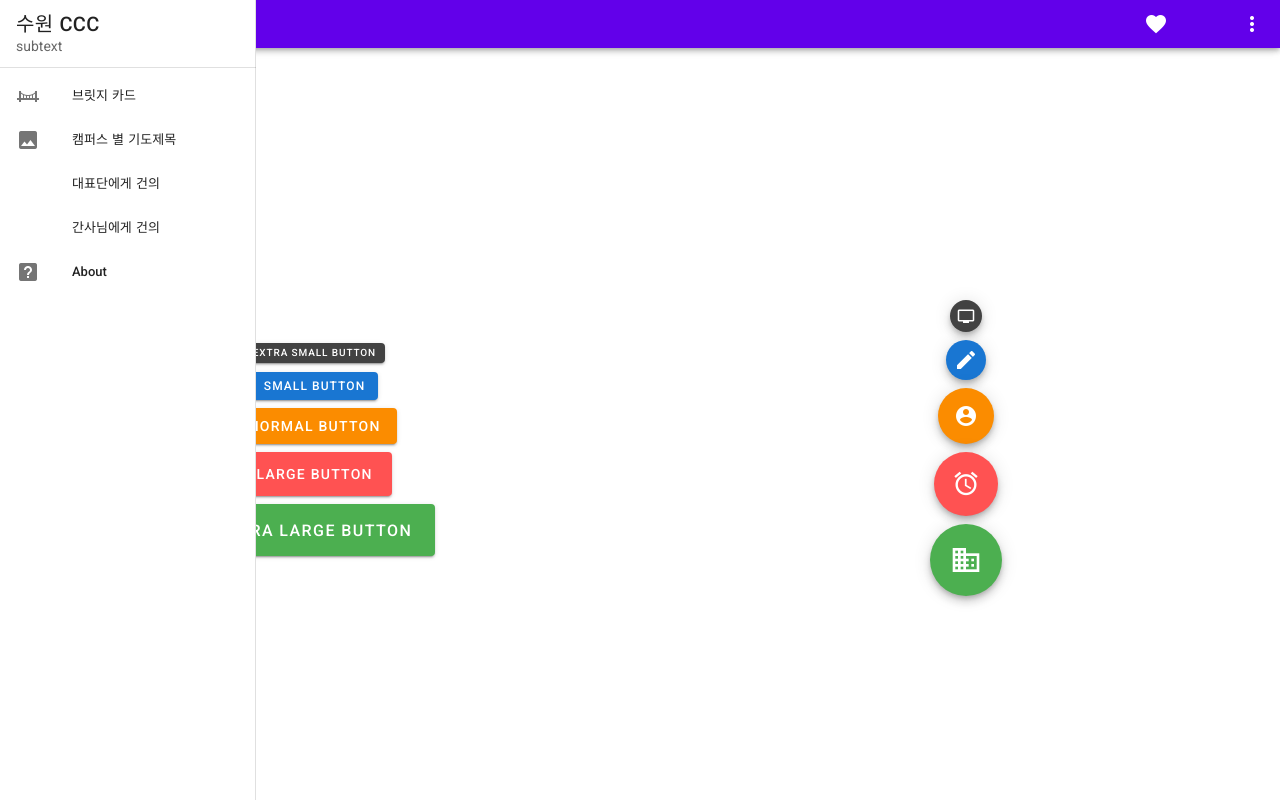
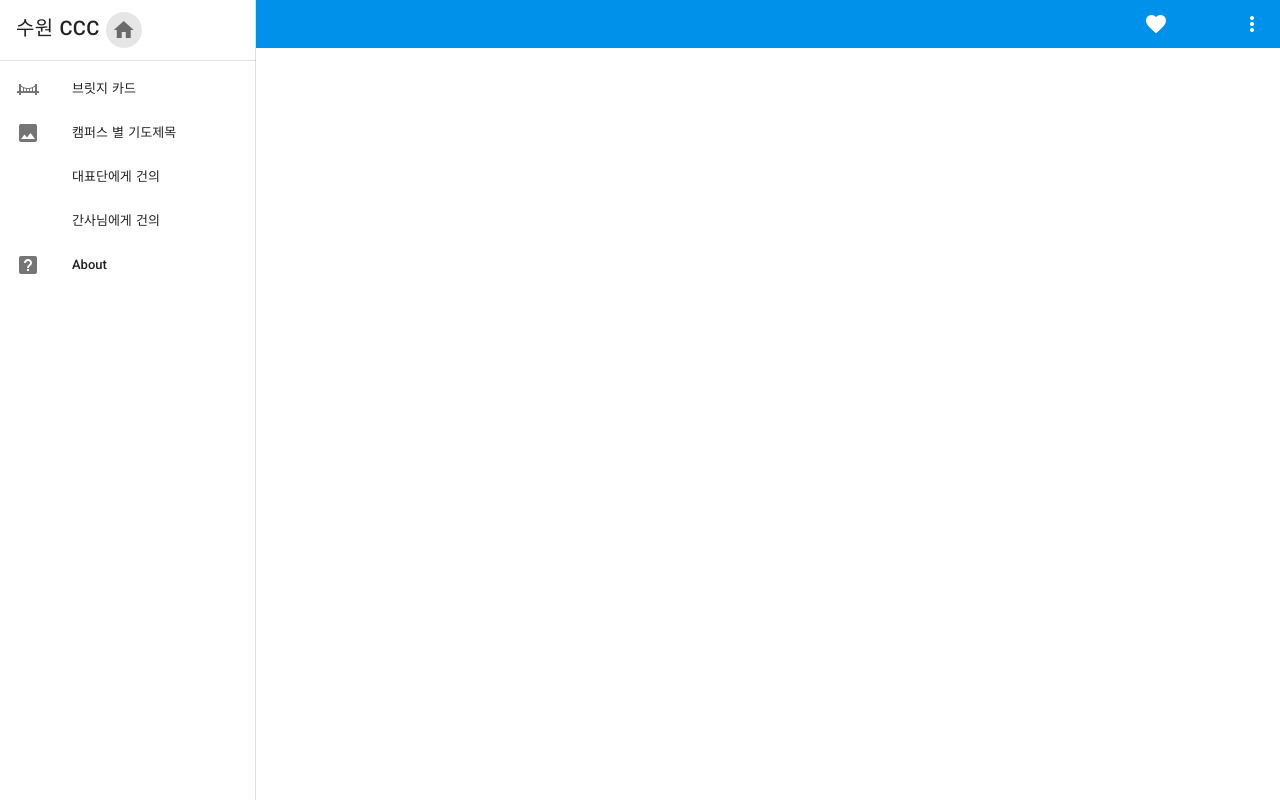
Before and after one commit to peterhyun1234/vue-ForSuwonCCC, a Nuxt app in the folder was-fsc/: page / in a window 1280 px wide. Both pictures are taken after a click on the button 28 px from the left and 24 px from the top of the page. Shown: the top 800 px of the page. Built offline with nearby package versions, Linux system fonts and the light colour scheme.

Commit message:
add default layout for was

```diff
--- a/was-fsc/layouts/default.vue
+++ b/was-fsc/layouts/default.vue
@@ -1,8 +1,133 @@
 <template>
   <div>
-    <nuxt/>
+      <v-app id="inspire">
+      <v-navigation-drawer app v-model="navdrawer">
+        <v-list-item>
+          <v-list-item-content>
+            <v-list-item-title class="title">
+              수원 CCC
+              <v-btn icon to="/">
+                <v-icon>mdi-home</v-icon>
+              </v-btn>
+            </v-list-item-title>
+          </v-list-item-content>
+        </v-list-item>
+
+        <v-divider></v-divider>
+
+        <v-list
+          dense
+          nav
+        >
+          <v-list-item
+            v-for="item in items"
+            :key="item.title"
+            :to="item.to"
+          >
+            <v-list-item-icon>
+              <v-icon>{{ item.icon }}</v-icon>
+            </v-list-item-icon>
+
+            <v-list-item-content>
+              <v-list-item-title>{{ item.title }}</v-list-item-title>
+            </v-list-item-content>
+          </v-list-item>
+        </v-list>
+      </v-navigation-drawer>
+
+      <v-app-bar
+        color="#0091EA"
+        dense
+        dark
+        collapse-on-scroll
+      >
+        <v-app-bar-nav-icon @click="navdrawer = !navdrawer"></v-app-bar-nav-icon>
+
+        <v-toolbar-title>수원 CCC</v-toolbar-title>
+
+        <v-spacer></v-spacer>
+
+        <v-btn icon to="/donation">
+          <v-icon>mdi-heart</v-icon>
+        </v-btn>
+
+        <v-btn icon to="/sendMessage">
+          <v-icon>mdi-email-send-outline</v-icon>
+        </v-btn>
+
+        <v-menu
+          left
+          bottom
+        >
+          <template v-slot:activator="{ on }">
+            <v-btn icon v-on="on">
+              <v-icon>mdi-dots-vertical</v-icon>
+            </v-btn>
+          </template>
+
+          <v-list>
+            <v-list-item
+              v-for="n in 5"
+              :key="n"
+              @click="() => {}"
+            >
+              <v-list-item-title>Option {{ n }}</v-list-item-title>
+            </v-list-item>
+          </v-list>
+        </v-menu>
+      </v-app-bar>
+<div>
+  <nuxt/>
+</div>
+    <div>
+      <v-footer
+    dark
+    padless
+  >
+    <v-card
+      flat
+      tile
+      class="indigo lighten-1 white--text text-center"
+    >
+      <v-card-text>
+
+      </v-card-text>
+
+      <v-card-text class="white--text pt-0">
+        Phasellus feugiat arcu sapien, et iaculis ipsum elementum sit amet. Mauris cursus commodo interdum. Praesent ut risus eget metus luctus accumsan id ultrices nunc. Sed at orci sed massa consectetur dignissim a sit amet dui. Duis commodo vitae velit et faucibus. Morbi vehicula lacinia malesuada. Nulla placerat augue vel ipsum ultrices, cursus iaculis dui sollicitudin. Vestibulum eu ipsum vel diam elementum tempor vel ut orci. Orci varius natoque penatibus et magnis dis parturient montes, nascetur ridiculus mus.
+      </v-card-text>
+
+      <v-divider></v-divider>
+
+      <v-card-text class="white--text">
+        {{ new Date().getFullYear() }} — <strong>Vuetify</strong>
+      </v-card-text>
+    </v-card>
+  </v-footer>
+</div>
+    </v-app>
   </div>
 </template>
+
+<script>
+
+export default {
+  components: {
+  },
+  data () {
+    return {
+      navdrawer: false,
+      items: [
+        { title: '브릿지 카드', icon: 'mdi-bridge', to: '/bridge'},
+        { title: '캠퍼스 별 기도제목', icon: 'mdi-image' , to: '/bridge'},
+        { title: '대표단에게 건의', icon: 'mdi-email-send-outline', to: '/bridge'},
+        { title: '간사님에게 건의', icon: 'mdi-email-send', to: '/bridge'},
+        { title: 'About', icon: 'mdi-help-box', to: '/bridge'},
+      ],
+    }
+  },
+}
+</script>
 
 <style>
 html {
--- a/was-fsc/pages/index.vue
+++ b/was-fsc/pages/index.vue
@@ -1,163 +1,8 @@
 <template>
   <v-app id="inspire">
-      <v-app-bar
-        color="deep-purple accent-4"
-        dense
-        dark
-        collapse-on-scroll
-      >
-        <v-app-bar-nav-icon @click="navdrawer = !navdrawer"></v-app-bar-nav-icon>
-
-        <v-toolbar-title>수원 CCC</v-toolbar-title>
-
-        <v-spacer></v-spacer>
-
-        <v-btn icon to="/donation">
-          <v-icon>mdi-heart</v-icon>
-        </v-btn>
-
-        <v-btn icon to="/sendMessage">
-          <v-icon>mdi-email-send-outline</v-icon>
-        </v-btn>
-
-        <v-menu
-          left
-          bottom
-        >
-          <template v-slot:activator="{ on }">
-            <v-btn icon v-on="on">
-              <v-icon>mdi-dots-vertical</v-icon>
-            </v-btn>
-          </template>
-
-          <v-list>
-            <v-list-item
-              v-for="n in 5"
-              :key="n"
-              @click="() => {}"
-            >
-              <v-list-item-title>Option {{ n }}</v-list-item-title>
-            </v-list-item>
-          </v-list>
-        </v-menu>
-      </v-app-bar>
-
-      <v-navigation-drawer app v-model="navdrawer">
-        <v-list-item>
-          <v-list-item-content>
-            <v-list-item-title class="title">
-              수원 CCC
-            </v-list-item-title>
-            <v-list-item-subtitle>
-              subtext
-            </v-list-item-subtitle>
-          </v-list-item-content>
-        </v-list-item>
-
-        <v-divider></v-divider>
-
-        <v-list
-          dense
-          nav
-        >
-          <v-list-item
-            v-for="item in items"
-            :key="item.title"
-            link
-          >
-            <v-list-item-icon>
-              <v-icon>{{ item.icon }}</v-icon>
-            </v-list-item-icon>
-
-            <v-list-item-content>
-              <v-list-item-title>{{ item.title }}</v-list-item-title>
-            </v-list-item-content>
-          </v-list-item>
-        </v-list>
-      </v-navigation-drawer>
-
-    <div>
-      <v-container fluid class="pa-0">
-      <v-row align="center">
-        <v-col cols="12" sm="6">
-          <div class="text-center">
-            <div class="my-2">
-              <v-btn x-small color="secondary" dark>Extra small Button</v-btn>
-            </div>
-            <div class="my-2">
-              <v-btn small color="primary" dark>Small Button</v-btn>
-            </div>
-            <div class="my-2">
-              <v-btn color="warning" dark>Normal Button</v-btn>
-            </div>
-            <div class="my-2">
-              <v-btn color="error" dark large>Large Button</v-btn>
-            </div>
-            <div class="my-2">
-              <v-btn x-large color="success" dark>Extra large Button</v-btn>
-            </div>
-          </div>
-        </v-col>
-        <v-col cols="12" sm="6">
-          <div class="text-center">
-            <div class="my-2">
-              <v-btn color="secondary" fab x-small dark>
-                <v-icon>mdi-television</v-icon>
-              </v-btn>
-            </div>
-            <div class="my-2">
-              <v-btn color="primary" fab small dark>
-                <v-icon>mdi-pencil</v-icon>
-              </v-btn>
-            </div>
-            <div class="my-2">
-              <v-btn color="warning" fab dark>
-                <v-icon>mdi-account-circle</v-icon>
-              </v-btn>
-            </div>
-            <div class="my-2">
-              <v-btn color="error" fab large dark>
-                <v-icon>mdi-alarm</v-icon>
-              </v-btn>
-            </div>
-            <div class="my-2">
-              <v-btn color="success" fab x-large dark>
-                <v-icon>mdi-domain</v-icon>
-              </v-btn>
-            </div>
-          </div>
-        </v-col>
-      </v-row>
-    </v-container>
-    </div>
-    <div>
-      <v-footer
-    dark
-    padless
-  >
-    <v-card
-      flat
-      tile
-      class="indigo lighten-1 white--text text-center"
-    >
-      <v-card-text>
-
-      </v-card-text>
-
-      <v-card-text class="white--text pt-0">
-        Phasellus feugiat arcu sapien, et iaculis ipsum elementum sit amet. Mauris cursus commodo interdum. Praesent ut risus eget metus luctus accumsan id ultrices nunc. Sed at orci sed massa consectetur dignissim a sit amet dui. Duis commodo vitae velit et faucibus. Morbi vehicula lacinia malesuada. Nulla placerat augue vel ipsum ultrices, cursus iaculis dui sollicitudin. Vestibulum eu ipsum vel diam elementum tempor vel ut orci. Orci varius natoque penatibus et magnis dis parturient montes, nascetur ridiculus mus.
-      </v-card-text>
-
-      <v-divider></v-divider>
-
-      <v-card-text class="white--text">
-        {{ new Date().getFullYear() }} — <strong>Vuetify</strong>
-      </v-card-text>
-    </v-card>
-  </v-footer>
-    </div>
+    home page
   </v-app>
-  </template>
+</template>
 
 <script>
 
@@ -165,17 +10,6 @@ export default {
   components: {
   },
   data () {
-    return {
-      navdrawer: false,
-      items: [
-        { title: '브릿지 카드', icon: 'mdi-bridge' },
-        { title: '캠퍼스 별 기도제목', icon: 'mdi-image' },
-        { title: '대표단에게 건의', icon: 'mdi-email-send-outline' },
-        { title: '간사님에게 건의', icon: 'mdi-email-send' },
-        { title: 'About', icon: 'mdi-help-box' },
-      ],
-      right: null,
-    }
   },
 }
 </script>
```
